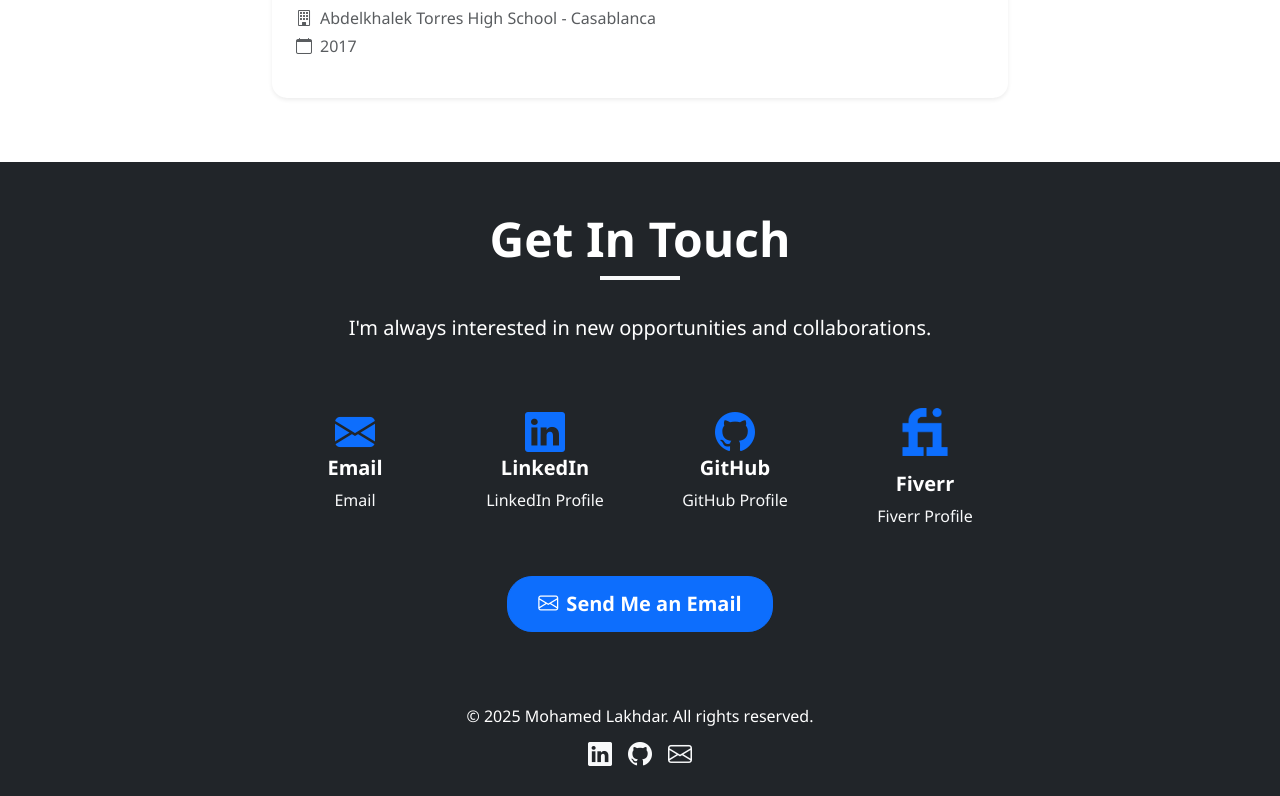
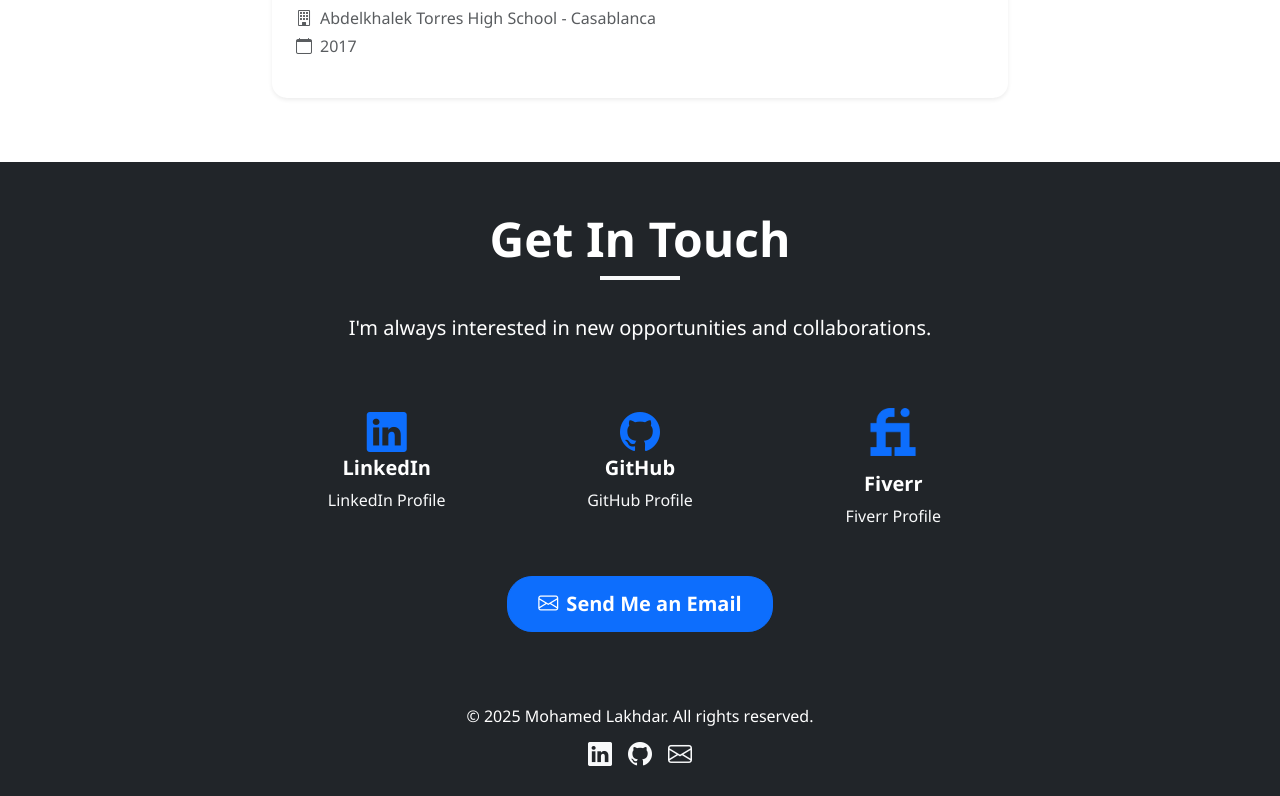
Before and after one commit to LakhdarMohamed-github/MohamedLakhdar, a React (Vite) app: page / in a window 1280 px wide. Shown: the part 5067-5863 px from the top of the page. Built offline with nearby package versions, Linux system fonts and the light colour scheme.

Commit message:
Update App.jsx

```diff
--- a/src/App.jsx
+++ b/src/App.jsx
@@ -380,19 +380,7 @@ function App() {
           <Row className="justify-content-center">
             <Col lg={8}>
               <Row className="text-center">
-                <Col md={3} className="mb-4">
-                  <div className="contact-item">
-                    <i className="bi bi-envelope-fill display-6 text-primary mb-3"></i>
-                    <h5 className="fw-bold">Email</h5>
-                    <a
-                      href={`mailto:${resumeData.contact.email}`}
-                      className="text-light text-decoration-none"
-                    >
-                      Email
-                    </a>
-                  </div>
-                </Col>
-                <Col md={3} className="mb-4">
+                <Col md={4} className="mb-4">
                   <div className="contact-item">
                     <i className="bi bi-linkedin display-6 text-primary mb-3"></i>
                     <h5 className="fw-bold">LinkedIn</h5>
@@ -406,7 +394,7 @@ function App() {
                     </a>
                   </div>
                 </Col>
-                <Col md={3} className="mb-4">
+                <Col md={4} className="mb-4">
                   <div className="contact-item">
                     <i className="bi bi-github display-6 text-primary mb-3"></i>
                     <h5 className="fw-bold">GitHub</h5>
@@ -420,7 +408,7 @@ function App() {
                     </a>
                   </div>
                 </Col>
-                <Col md={3} className="mb-4">
+                <Col md={4} className="mb-4">
                   <div className="contact-item">
                     <img
                     src="fiverr.png"
```
